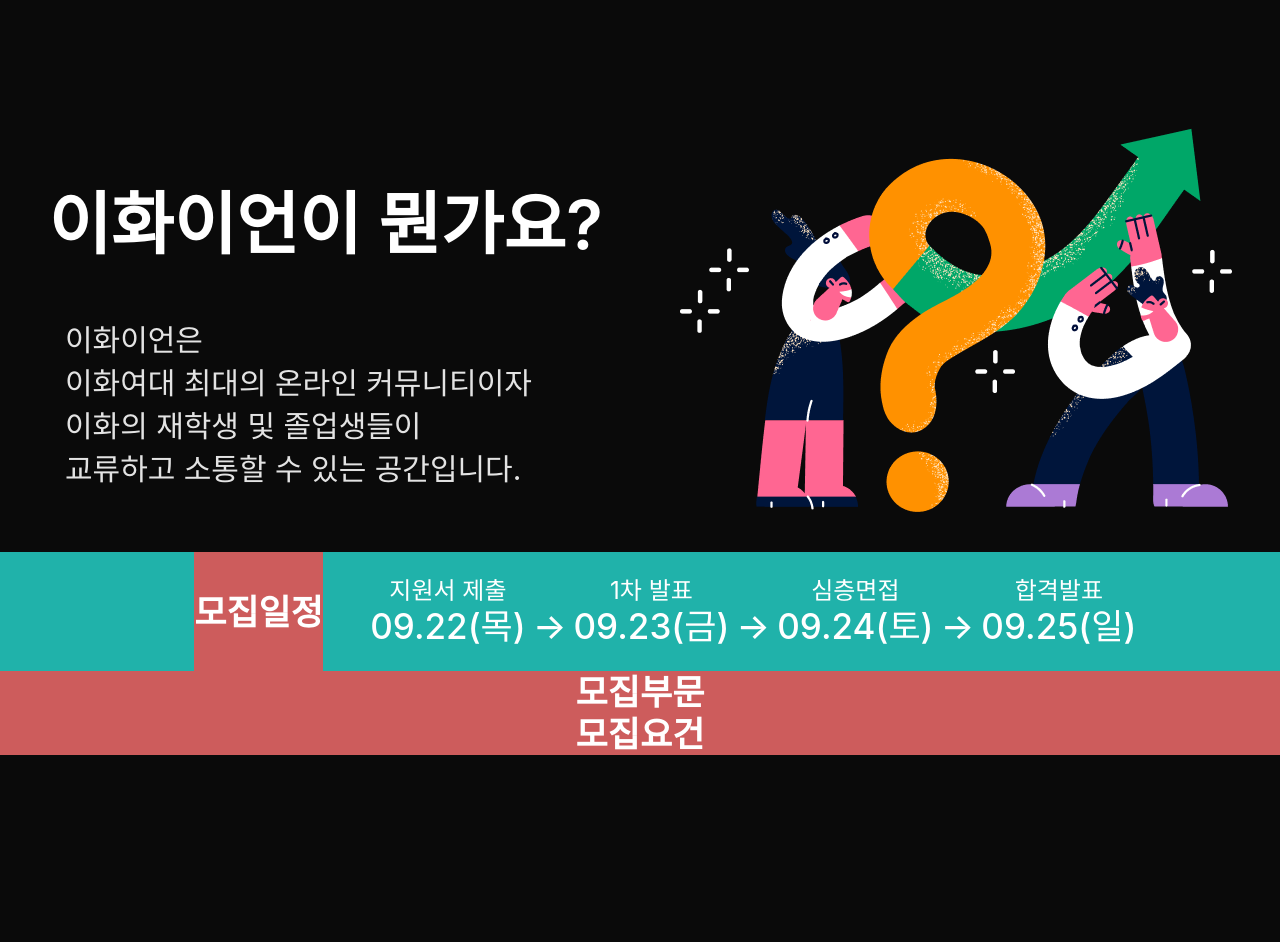
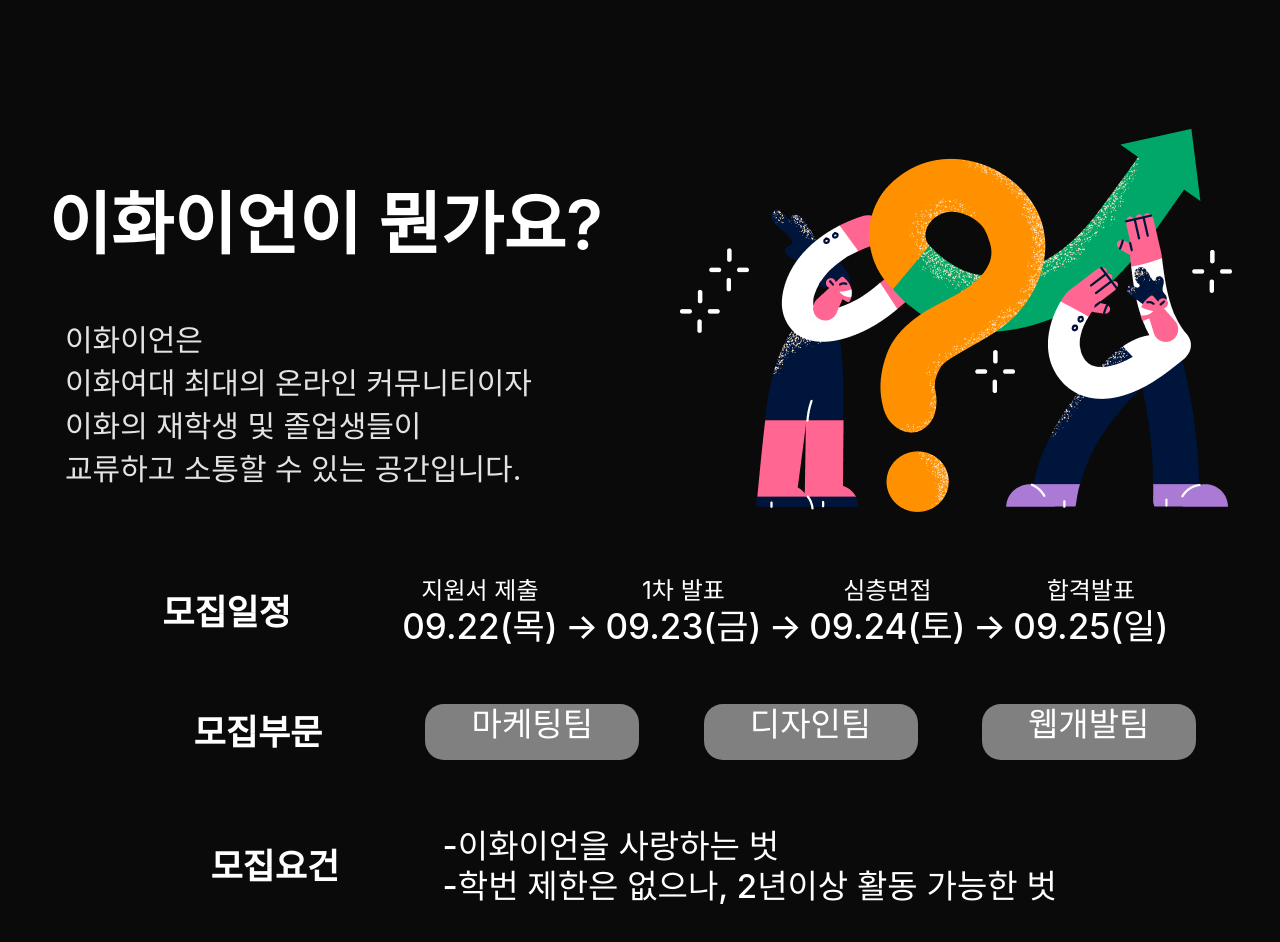
Before and after one commit to hyeinNa/recruiting_2023, a React (Create React App) app in the folder client/: page /ewhaianInfo in a window 1280 px wide. Shown: the top 942 px of the page. Built offline with nearby package versions, Linux system fonts and the light colour scheme.

Commit message:
모집일정, 모집부문, 모집요건

```diff
--- a/client/src/components/views/EwhaianInfo.css
+++ b/client/src/components/views/EwhaianInfo.css
@@ -68,25 +68,23 @@
     flex-direction: column;
 
     color: #FFFFFF;
-    background-color: pink;
 }
 
 .info_recruitment_schedule{
     display: flex;
-    background-color: lightseagreen;
     justify-content: center;
 
 }
 
 .info_recruitment_title{
     display: flex;
+    margin-right: 5%;
     font-weight: 600;
     font-size: 35px;
     line-height: 42px;
     text-align: center;
     justify-content: center;
     align-items: center;
-    background-color: indianred;
 }
 
 .info_recruitment_schedule_list {
@@ -119,6 +117,54 @@
     margin-top: 5%;
 }
 
+.info_recruitment_section {
+    display: flex;
+    padding-right: 1.5%;
+    justify-content: center;
+}
+
+.info_recruitment_section_list {
+    display: flex;
+    list-style-type: none;
+    font-weight: 500;
+    font-size: 33px;
+    line-height: 40px;
+}
+
+.info_recruitment_section_list_list{
+    display: flex;
+    margin-right: 10%;
+    width: 214px;
+    height: 56px;
+
+    text-align: center;
+
+}
+
+.info_recruitment_section_list_list span {
+    width: 214px;
+    height: 56px;
+    background-color: gray;
+    border-radius: 19px;
+}
+
+
+
+
+.info_recruitment_requirements {
+    display: flex;
+    padding-right: 1%;
+    justify-content: center;
+
+}
+
+.info_recruitment_requirements_list {
+    list-style-type: none;
+    font-weight: 500;
+    font-size: 33px;
+    line-height: 40px;
+}
+
 @media screen and(max-width: 768px) {
 
 }
--- a/client/src/components/views/EwhaianInfo.js
+++ b/client/src/components/views/EwhaianInfo.js
@@ -52,9 +52,30 @@
             </div>
             <div className="info_recruitment_section">
                   <div className="info_recruitment_title">모집부문</div>
+                  <ul className="info_recruitment_section_list">
+                      <div className="info_recruitment_section_list_list">
+                              <span>마케팅팀</span>
+                      </div>
+
+                      <div className="info_recruitment_section_list_list">
+                              <span>디자인팀</span>
+                      </div>
+                      <div className="info_recruitment_section_list_list">
+                              <span>웹개발팀</span>
+                      </div>
+                  </ul>
+
             </div>
             <div className="info_recruitment_requirements">
                   <div className="info_recruitment_title">모집요건</div>
+                  <ul className="info_recruitment_requirements_list">
+                      <li>
+                              <div>-이화이언을 사랑하는 벗</div>
+                      </li>
+                      <li>
+                              <div>-학번 제한은 없으나, 2년이상 활동 가능한 벗</div>
+                      </li>
+                  </ul>
             </div>
 
 
```
